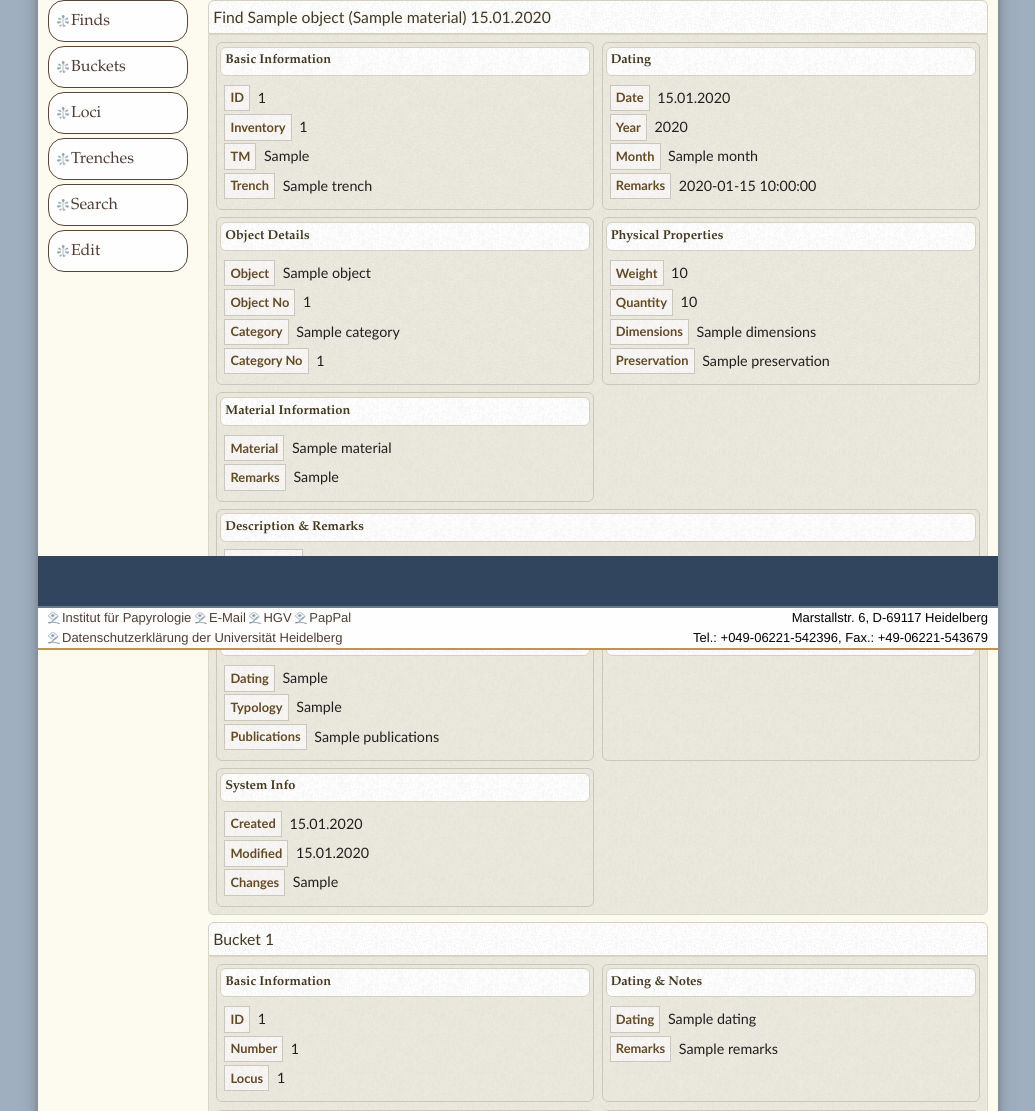
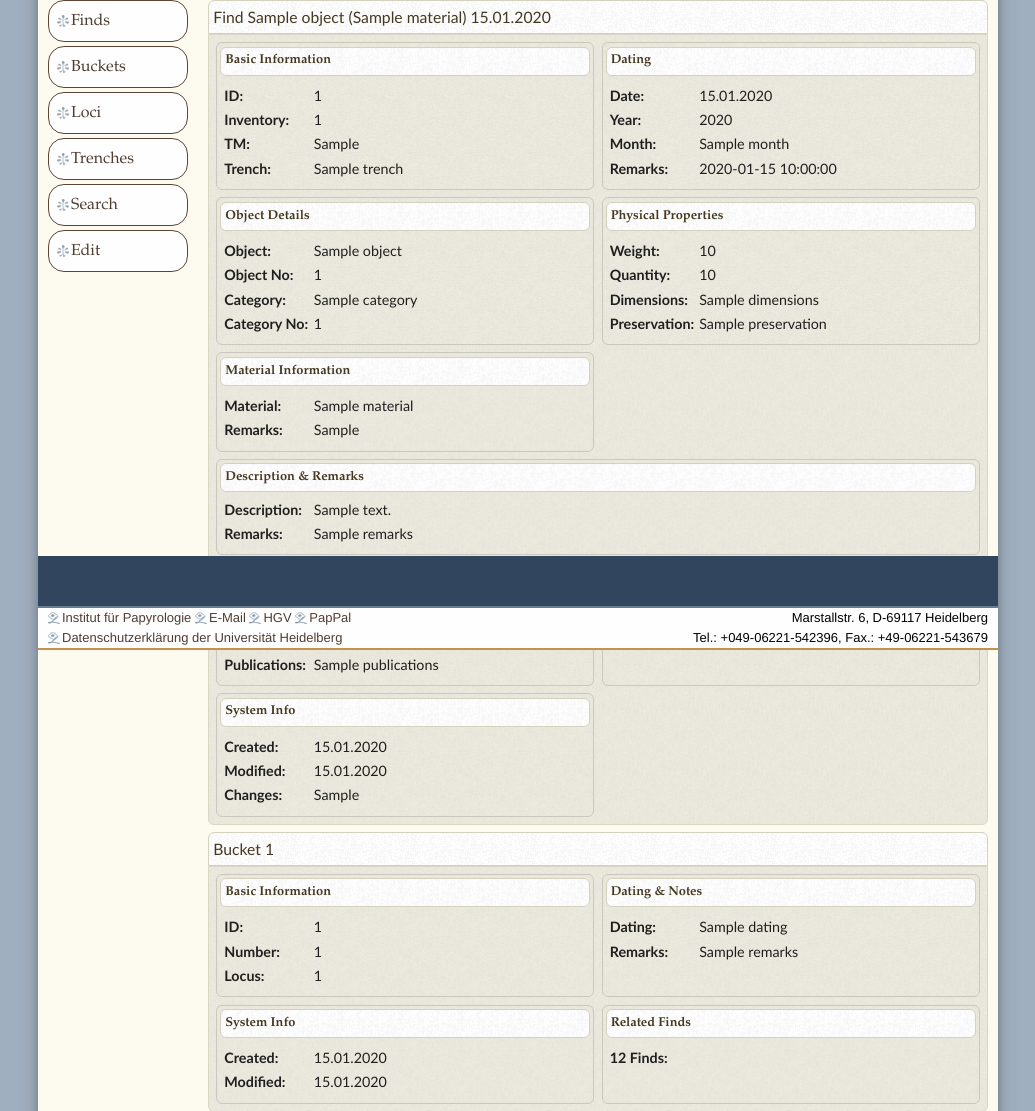
Before and after one commit to Edelweiss/berenike, a Symfony app: template templates/find/show.html.twig in a window 1280 px wide. Shown: the part 150-1261 px from the top of the page, without its empty margins (122-1157 px from the left). Run offline with Twig, Linux system fonts and the light colour scheme; the template is opened without the code that fills it: most values are stand-ins (such as "Sample title", 1, 10 or a date in 2020); some libraries are stand-ins or nearby versions.

Commit message:
layout changes

```diff
--- a/templates/bucket/_bucket.html.twig
+++ b/templates/bucket/_bucket.html.twig
@@ -9,18 +9,18 @@
         <div class="ui-widget ui-widget-content ui-corner-all" style="padding: 0.5em;">
           <h4 class="ui-widget-header ui-corner-all" style="padding: 0.3em; margin: -0.3em -0.3em 0.5em -0.3em; font-size: 0.9em;">Basic Information</h4>
           <div class="ui-helper-clearfix">
-            <p style="margin: 0.2em 0;"><span class="ui-state-default" style="display: inline-block; padding: 0.2em 0.4em; margin-right: 0.3em; font-size: 0.9em;">ID</span> {{ bucket.id }}</p>
-            <p style="margin: 0.2em 0;"><span class="ui-state-default" style="display: inline-block; padding: 0.2em 0.4em; margin-right: 0.3em; font-size: 0.9em;">Number</span> {{ bucket.number }}</p>
-            <p style="margin: 0.2em 0;"><span class="ui-state-default" style="display: inline-block; padding: 0.2em 0.4em; margin-right: 0.3em; font-size: 0.9em;">Locus</span> {{ bucket.locus.id }}</p>
+            <p style="margin: 0.2em 0;"><strong style="display: inline-block; width: 6em;">ID:</strong> {{ bucket.id }}</p>
+            <p style="margin: 0.2em 0;"><strong style="display: inline-block; width: 6em;">Number:</strong> {{ bucket.number }}</p>
+            <p style="margin: 0.2em 0;"><strong style="display: inline-block; width: 6em;">Locus:</strong> {{ bucket.locus.id }}</p>
           </div>
         </div>
 
         <div class="ui-widget ui-widget-content ui-corner-all" style="padding: 0.5em;">
           <h4 class="ui-widget-header ui-corner-all" style="padding: 0.3em; margin: -0.3em -0.3em 0.5em -0.3em; font-size: 0.9em;">Dating & Notes</h4>
           <div class="ui-helper-clearfix">
-            <p style="margin: 0.2em 0;"><span class="ui-state-default" style="display: inline-block; padding: 0.2em 0.4em; margin-right: 0.3em; font-size: 0.9em;">Dating</span> {{ bucket.dating }}</p>
+            <p style="margin: 0.2em 0;"><strong style="display: inline-block; width: 6em;">Dating:</strong> {{ bucket.dating }}</p>
             {% if bucket.remarks %}
-              <p style="margin: 0.2em 0;"><span class="ui-state-default" style="display: inline-block; padding: 0.2em 0.4em; margin-right: 0.3em; font-size: 0.9em;">Remarks</span> {{ bucket.remarks }}</p>
+              <p style="margin: 0.2em 0;"><strong style="display: inline-block; width: 6em;">Remarks:</strong> {{ bucket.remarks }}</p>
             {% endif %}
           </div>
         </div>
@@ -28,8 +28,8 @@
         <div class="ui-widget ui-widget-content ui-corner-all" style="padding: 0.5em;">
           <h4 class="ui-widget-header ui-corner-all" style="padding: 0.3em; margin: -0.3em -0.3em 0.5em -0.3em; font-size: 0.9em;">System Info</h4>
           <div class="ui-helper-clearfix">
-            <p style="margin: 0.2em 0;"><span class="ui-state-default" style="display: inline-block; padding: 0.2em 0.4em; margin-right: 0.3em; font-size: 0.9em;">Created</span> {{ bucket.created|date("d.m.Y") }}</p>
-            <p style="margin: 0.2em 0;"><span class="ui-state-default" style="display: inline-block; padding: 0.2em 0.4em; margin-right: 0.3em; font-size: 0.9em;">Modified</span> {{ bucket.modified|date("d.m.Y") }}</p>
+            <p style="margin: 0.2em 0;"><strong style="display: inline-block; width: 6em;">Created:</strong> {{ bucket.created|date("d.m.Y") }}</p>
+            <p style="margin: 0.2em 0;"><strong style="display: inline-block; width: 6em;">Modified:</strong> {{ bucket.modified|date("d.m.Y") }}</p>
           </div>
         </div>
 
@@ -37,9 +37,7 @@
           <h4 class="ui-widget-header ui-corner-all" style="padding: 0.3em; margin: -0.3em -0.3em 0.5em -0.3em; font-size: 0.9em;">Related Finds</h4>
           <div class="ui-helper-clearfix">
             <p style="margin: 0.2em 0;">
-              <span class="ui-state-default" style="display: inline-block; padding: 0.2em 0.4em; margin-right: 0.3em; font-size: 0.9em;">
-                {{ bucket.finds|length }} Find{% if bucket.finds|length > 1 %}s{% endif %}
-              </span>
+              <strong style="display: inline-block; width: 6em;">{{ bucket.finds|length }} Find{% if bucket.finds|length > 1 %}s{% endif %}:</strong>
               {% for f in bucket.finds %}
                 <a href="{{ path('PapyrillioBerenike_FindShow', {'id': f.id}) }}" class="ui-state-default" style="display: inline-block; padding: 0.2em 0.4em; margin: 0.1em; font-size: 0.9em; text-decoration: none;">{{ f.id }}</a>
               {% endfor %}
--- a/templates/bucket/list.html.twig
+++ b/templates/bucket/list.html.twig
@@ -48,7 +48,7 @@ $(function(){
       {name:'remarks',   index:'remarks',   width:128},
       {name:'created',   index:'created',   width:55, hidden: true},
       {name:'modified',  index:'modified',  width:55, hidden: true},
-      {name:'actions',   index:'actions',   width:55, sortable: false, search: false}
+      {name:'actions',   index:'actions',   width:85, sortable: false, search: false}
     ],
     pager: '#pager',
     rowNum:100,
--- a/templates/excavation/_excavation.html.twig
+++ b/templates/excavation/_excavation.html.twig
@@ -9,11 +9,11 @@
         <div class="ui-widget ui-widget-content ui-corner-all" style="padding: 0.5em;">
           <h4 class="ui-widget-header ui-corner-all" style="padding: 0.3em; margin: -0.3em -0.3em 0.5em -0.3em; font-size: 0.9em;">Location</h4>
           <div class="ui-helper-clearfix">
-            <p style="margin: 0.2em 0;"><span class="ui-state-default" style="display: inline-block; padding: 0.2em 0.4em; margin-right: 0.3em; font-size: 0.9em;">Site</span> {{ excavation.site }}</p>
-            <p style="margin: 0.2em 0;"><span class="ui-state-default" style="display: inline-block; padding: 0.2em 0.4em; margin-right: 0.3em; font-size: 0.9em;">Season</span> {{ excavation.season }}</p>
-            <p style="margin: 0.2em 0;"><span class="ui-state-default" style="display: inline-block; padding: 0.2em 0.4em; margin-right: 0.3em; font-size: 0.9em;">Trench</span> {{ excavation.trench }}</p>
-            <p style="margin: 0.2em 0;"><span class="ui-state-default" style="display: inline-block; padding: 0.2em 0.4em; margin-right: 0.3em; font-size: 0.9em;">Year</span> {{ excavation.year }}</p>
-            <p style="margin: 0.2em 0;"><span class="ui-state-default" style="display: inline-block; padding: 0.2em 0.4em; margin-right: 0.3em; font-size: 0.9em;">Context</span> {{ excavation.context }}</p>
+            <p style="margin: 0.2em 0;"><strong style="display: inline-block; width: 6em;">Site:</strong> {{ excavation.site }}</p>
+            <p style="margin: 0.2em 0;"><strong style="display: inline-block; width: 6em;">Season:</strong> {{ excavation.season }}</p>
+            <p style="margin: 0.2em 0;"><strong style="display: inline-block; width: 6em;">Trench:</strong> {{ excavation.trench }}</p>
+            <p style="margin: 0.2em 0;"><strong style="display: inline-block; width: 6em;">Year:</strong> {{ excavation.year }}</p>
+            <p style="margin: 0.2em 0;"><strong style="display: inline-block; width: 6em;">Context:</strong> {{ excavation.context }}</p>
           </div>
         </div>
 
--- a/templates/find/_find.html.twig
+++ b/templates/find/_find.html.twig
@@ -9,21 +9,21 @@
         <div class="ui-widget ui-widget-content ui-corner-all" style="padding: 0.5em;">
           <h4 class="ui-widget-header ui-corner-all" style="padding: 0.3em; margin: -0.3em -0.3em 0.5em -0.3em; font-size: 0.9em;">Basic Information</h4>
           <div class="ui-helper-clearfix">
-            <p style="margin: 0.2em 0;"><span class="ui-state-default" style="display: inline-block; padding: 0.2em 0.4em; margin-right: 0.3em; font-size: 0.9em;">ID</span> {{ find.id }}</p>
-            <p style="margin: 0.2em 0;"><span class="ui-state-default" style="display: inline-block; padding: 0.2em 0.4em; margin-right: 0.3em; font-size: 0.9em;">Inventory</span> {{ find.inventoryNumber }}</p>
-            <p style="margin: 0.2em 0;"><span class="ui-state-default" style="display: inline-block; padding: 0.2em 0.4em; margin-right: 0.3em; font-size: 0.9em;">TM</span> {{ find.tm }}</p>
-            <p style="margin: 0.2em 0;"><span class="ui-state-default" style="display: inline-block; padding: 0.2em 0.4em; margin-right: 0.3em; font-size: 0.9em;">Trench</span> {{ find.trench }}</p>
+            <p style="margin: 0.2em 0;"><strong style="display: inline-block; width: 6em;">ID:</strong> {{ find.id }}</p>
+            <p style="margin: 0.2em 0;"><strong style="display: inline-block; width: 6em;">Inventory:</strong> {{ find.inventoryNumber }}</p>
+            <p style="margin: 0.2em 0;"><strong style="display: inline-block; width: 6em;">TM:</strong> {{ find.tm }}</p>
+            <p style="margin: 0.2em 0;"><strong style="display: inline-block; width: 6em;">Trench:</strong> {{ find.trench }}</p>
           </div>
         </div>
 
         <div class="ui-widget ui-widget-content ui-corner-all" style="padding: 0.5em;">
           <h4 class="ui-widget-header ui-corner-all" style="padding: 0.3em; margin: -0.3em -0.3em 0.5em -0.3em; font-size: 0.9em;">Dating</h4>
           <div class="ui-helper-clearfix">
-            <p style="margin: 0.2em 0;"><span class="ui-state-default" style="display: inline-block; padding: 0.2em 0.4em; margin-right: 0.3em; font-size: 0.9em;">Date</span> {{ find.date ? find.date|date("d.m.Y") : 'N/A' }}</p>
-            <p style="margin: 0.2em 0;"><span class="ui-state-default" style="display: inline-block; padding: 0.2em 0.4em; margin-right: 0.3em; font-size: 0.9em;">Year</span> {{ find.year }}</p>
-            <p style="margin: 0.2em 0;"><span class="ui-state-default" style="display: inline-block; padding: 0.2em 0.4em; margin-right: 0.3em; font-size: 0.9em;">Month</span> {{ find.month }}</p>
+            <p style="margin: 0.2em 0;"><strong style="display: inline-block; width: 6em;">Date:</strong> {{ find.date ? find.date|date("d.m.Y") : 'N/A' }}</p>
+            <p style="margin: 0.2em 0;"><strong style="display: inline-block; width: 6em;">Year:</strong> {{ find.year }}</p>
+            <p style="margin: 0.2em 0;"><strong style="display: inline-block; width: 6em;">Month:</strong> {{ find.month }}</p>
             {% if find.dateRemarks %}
-              <p style="margin: 0.2em 0;"><span class="ui-state-default" style="display: inline-block; padding: 0.2em 0.4em; margin-right: 0.3em; font-size: 0.9em;">Remarks</span> {{ find.dateRemarks }}</p>
+              <p style="margin: 0.2em 0;"><strong style="display: inline-block; width: 6em;">Remarks:</strong> {{ find.dateRemarks }}</p>
             {% endif %}
           </div>
         </div>
@@ -31,29 +31,29 @@
         <div class="ui-widget ui-widget-content ui-corner-all" style="padding: 0.5em;">
           <h4 class="ui-widget-header ui-corner-all" style="padding: 0.3em; margin: -0.3em -0.3em 0.5em -0.3em; font-size: 0.9em;">Object Details</h4>
           <div class="ui-helper-clearfix">
-            <p style="margin: 0.2em 0;"><span class="ui-state-default" style="display: inline-block; padding: 0.2em 0.4em; margin-right: 0.3em; font-size: 0.9em;">Object</span> {{ find.object }}</p>
-            <p style="margin: 0.2em 0;"><span class="ui-state-default" style="display: inline-block; padding: 0.2em 0.4em; margin-right: 0.3em; font-size: 0.9em;">Object No</span> {{ find.objectNo }}</p>
-            <p style="margin: 0.2em 0;"><span class="ui-state-default" style="display: inline-block; padding: 0.2em 0.4em; margin-right: 0.3em; font-size: 0.9em;">Category</span> {{ find.category }}</p>
-            <p style="margin: 0.2em 0;"><span class="ui-state-default" style="display: inline-block; padding: 0.2em 0.4em; margin-right: 0.3em; font-size: 0.9em;">Category No</span> {{ find.categoryNo }}</p>
+            <p style="margin: 0.2em 0;"><strong style="display: inline-block; width: 6em;">Object:</strong> {{ find.object }}</p>
+            <p style="margin: 0.2em 0;"><strong style="display: inline-block; width: 6em;">Object No:</strong> {{ find.objectNo }}</p>
+            <p style="margin: 0.2em 0;"><strong style="display: inline-block; width: 6em;">Category:</strong> {{ find.category }}</p>
+            <p style="margin: 0.2em 0;"><strong style="display: inline-block; width: 6em;">Category No:</strong> {{ find.categoryNo }}</p>
           </div>
         </div>
 
         <div class="ui-widget ui-widget-content ui-corner-all" style="padding: 0.5em;">
           <h4 class="ui-widget-header ui-corner-all" style="padding: 0.3em; margin: -0.3em -0.3em 0.5em -0.3em; font-size: 0.9em;">Physical Properties</h4>
           <div class="ui-helper-clearfix">
-            <p style="margin: 0.2em 0;"><span class="ui-state-default" style="display: inline-block; padding: 0.2em 0.4em; margin-right: 0.3em; font-size: 0.9em;">Weight</span> {{ find.weight }}</p>
-            <p style="margin: 0.2em 0;"><span class="ui-state-default" style="display: inline-block; padding: 0.2em 0.4em; margin-right: 0.3em; font-size: 0.9em;">Quantity</span> {{ find.quantity }}</p>
-            <p style="margin: 0.2em 0;"><span class="ui-state-default" style="display: inline-block; padding: 0.2em 0.4em; margin-right: 0.3em; font-size: 0.9em;">Dimensions</span> {{ find.dimensions }}</p>
-            <p style="margin: 0.2em 0;"><span class="ui-state-default" style="display: inline-block; padding: 0.2em 0.4em; margin-right: 0.3em; font-size: 0.9em;">Preservation</span> {{ find.preservation }}</p>
+            <p style="margin: 0.2em 0;"><strong style="display: inline-block; width: 6em;">Weight:</strong> {{ find.weight }}</p>
+            <p style="margin: 0.2em 0;"><strong style="display: inline-block; width: 6em;">Quantity:</strong> {{ find.quantity }}</p>
+            <p style="margin: 0.2em 0;"><strong style="display: inline-block; width: 6em;">Dimensions:</strong> {{ find.dimensions }}</p>
+            <p style="margin: 0.2em 0;"><strong style="display: inline-block; width: 6em;">Preservation:</strong> {{ find.preservation }}</p>
           </div>
         </div>
 
         <div class="ui-widget ui-widget-content ui-corner-all" style="padding: 0.5em;">
           <h4 class="ui-widget-header ui-corner-all" style="padding: 0.3em; margin: -0.3em -0.3em 0.5em -0.3em; font-size: 0.9em;">Material Information</h4>
           <div class="ui-helper-clearfix">
-            <p style="margin: 0.2em 0;"><span class="ui-state-default" style="display: inline-block; padding: 0.2em 0.4em; margin-right: 0.3em; font-size: 0.9em;">Material</span> {{ find.material }}</p>
+            <p style="margin: 0.2em 0;"><strong style="display: inline-block; width: 6em;">Material:</strong> {{ find.material }}</p>
             {% if find.materialRemarks %}
-              <p style="margin: 0.2em 0;"><span class="ui-state-default" style="display: inline-block; padding: 0.2em 0.4em; margin-right: 0.3em; font-size: 0.9em;">Remarks</span> {{ find.materialRemarks }}</p>
+              <p style="margin: 0.2em 0;"><strong style="display: inline-block; width: 6em;">Remarks:</strong> {{ find.materialRemarks }}</p>
             {% endif %}
           </div>
         </div>
@@ -62,10 +62,10 @@
           <div class="ui-widget ui-widget-content ui-corner-all" style="padding: 0.5em; grid-column: 1 / -1;">
             <h4 class="ui-widget-header ui-corner-all" style="padding: 0.3em; margin: -0.3em -0.3em 0.5em -0.3em; font-size: 0.9em;">Description & Remarks</h4>
             {% if find.description %}
-              <p style="margin: 0.2em 0;"><span class="ui-state-default" style="display: inline-block; padding: 0.2em 0.4em; margin-right: 0.3em; font-size: 0.9em;">Description</span> {{ find.description }}</p>
+              <p style="margin: 0.2em 0;"><strong style="display: inline-block; width: 6em;">Description:</strong> {{ find.description }}</p>
             {% endif %}
             {% if find.remarks %}
-              <p style="margin: 0.2em 0;"><span class="ui-state-default" style="display: inline-block; padding: 0.2em 0.4em; margin-right: 0.3em; font-size: 0.9em;">Remarks</span> {{ find.remarks }}</p>
+              <p style="margin: 0.2em 0;"><strong style="display: inline-block; width: 6em;">Remarks:</strong> {{ find.remarks }}</p>
             {% endif %}
           </div>
         {% endif %}
@@ -73,9 +73,9 @@
         <div class="ui-widget ui-widget-content ui-corner-all" style="padding: 0.5em;">
           <h4 class="ui-widget-header ui-corner-all" style="padding: 0.3em; margin: -0.3em -0.3em 0.5em -0.3em; font-size: 0.9em;">References</h4>
           <div class="ui-helper-clearfix">
-            <p style="margin: 0.2em 0;"><span class="ui-state-default" style="display: inline-block; padding: 0.2em 0.4em; margin-right: 0.3em; font-size: 0.9em;">Dating</span> {{ find.datingAbsolute }}</p>
-            <p style="margin: 0.2em 0;"><span class="ui-state-default" style="display: inline-block; padding: 0.2em 0.4em; margin-right: 0.3em; font-size: 0.9em;">Typology</span> {{ find.typologyReference }}</p>
-            <p style="margin: 0.2em 0;"><span class="ui-state-default" style="display: inline-block; padding: 0.2em 0.4em; margin-right: 0.3em; font-size: 0.9em;">Publications</span> {{ find.publications }}</p>
+            <p style="margin: 0.2em 0;"><strong style="display: inline-block; width: 6em;">Dating:</strong> {{ find.datingAbsolute }}</p>
+            <p style="margin: 0.2em 0;"><strong style="display: inline-block; width: 6em;">Typology:</strong> {{ find.typologyReference }}</p>
+            <p style="margin: 0.2em 0;"><strong style="display: inline-block; width: 6em;">Publications:</strong> {{ find.publications }}</p>
           </div>
         </div>
 
@@ -85,9 +85,7 @@
             {% if find.findSpecialists|length > 0 %}
               {% for fs in find.findSpecialists %}
                 <p style="margin: 0.2em 0;">
-                  <span class="ui-state-default" style="display: inline-block; padding: 0.2em 0.4em; margin-right: 0.3em; font-size: 0.9em;">
-                    {% if fs.speciality %}{{ fs.speciality }}{% else %}Specialist{% endif %}
-                  </span>
+                  <strong style="display: inline-block; width: 6em;">{% if fs.speciality %}{{ fs.speciality }}:{% else %}Specialist:{% endif %}</strong>
                   {{ fs.specialist.name }}{% if fs.year %} ({{ fs.year }}){% endif %}
                 </p>
               {% endfor %}
@@ -100,10 +98,10 @@
         <div class="ui-widget ui-widget-content ui-corner-all" style="padding: 0.5em;">
           <h4 class="ui-widget-header ui-corner-all" style="padding: 0.3em; margin: -0.3em -0.3em 0.5em -0.3em; font-size: 0.9em;">System Info</h4>
           <div class="ui-helper-clearfix">
-            <p style="margin: 0.2em 0;"><span class="ui-state-default" style="display: inline-block; padding: 0.2em 0.4em; margin-right: 0.3em; font-size: 0.9em;">Created</span> {{ find.created|date("d.m.Y") }}</p>
-            <p style="margin: 0.2em 0;"><span class="ui-state-default" style="display: inline-block; padding: 0.2em 0.4em; margin-right: 0.3em; font-size: 0.9em;">Modified</span> {{ find.modified|date("d.m.Y") }}</p>
+            <p style="margin: 0.2em 0;"><strong style="display: inline-block; width: 6em;">Created:</strong> {{ find.created|date("d.m.Y") }}</p>
+            <p style="margin: 0.2em 0;"><strong style="display: inline-block; width: 6em;">Modified:</strong> {{ find.modified|date("d.m.Y") }}</p>
             {% if find.rebuildChanges %}
-              <p style="margin: 0.2em 0;"><span class="ui-state-default" style="display: inline-block; padding: 0.2em 0.4em; margin-right: 0.3em; font-size: 0.9em;">Changes</span> {{ find.rebuildChanges }}</p>
+              <p style="margin: 0.2em 0;"><strong style="display: inline-block; width: 6em;">Changes:</strong> {{ find.rebuildChanges }}</p>
             {% endif %}
           </div>
         </div>
--- a/templates/locus/_locus.html.twig
+++ b/templates/locus/_locus.html.twig
@@ -9,17 +9,17 @@
         <div class="ui-widget ui-widget-content ui-corner-all" style="padding: 0.5em;">
           <h4 class="ui-widget-header ui-corner-all" style="padding: 0.3em; margin: -0.3em -0.3em 0.5em -0.3em; font-size: 0.9em;">Basic Information</h4>
           <div class="ui-helper-clearfix">
-            <p style="margin: 0.2em 0;"><span class="ui-state-default" style="display: inline-block; padding: 0.2em 0.4em; margin-right: 0.3em; font-size: 0.9em;">ID</span> {{ locus.id }}</p>
-            <p style="margin: 0.2em 0;"><span class="ui-state-default" style="display: inline-block; padding: 0.2em 0.4em; margin-right: 0.3em; font-size: 0.9em;">Number</span> {{ locus.number }}</p>
+            <p style="margin: 0.2em 0;"><strong style="display: inline-block; width: 6em;">ID:</strong> {{ locus.id }}</p>
+            <p style="margin: 0.2em 0;"><strong style="display: inline-block; width: 6em;">Number:</strong> {{ locus.number }}</p>
           </div>
         </div>
 
         <div class="ui-widget ui-widget-content ui-corner-all" style="padding: 0.5em;">
           <h4 class="ui-widget-header ui-corner-all" style="padding: 0.3em; margin: -0.3em -0.3em 0.5em -0.3em; font-size: 0.9em;">Location</h4>
           <div class="ui-helper-clearfix">
-            <p style="margin: 0.2em 0;"><span class="ui-state-default" style="display: inline-block; padding: 0.2em 0.4em; margin-right: 0.3em; font-size: 0.9em;">Site</span> {{ locus.excavation.site }}</p>
-            <p style="margin: 0.2em 0;"><span class="ui-state-default" style="display: inline-block; padding: 0.2em 0.4em; margin-right: 0.3em; font-size: 0.9em;">Season</span> {{ locus.excavation.season }}</p>
-            <p style="margin: 0.2em 0;"><span class="ui-state-default" style="display: inline-block; padding: 0.2em 0.4em; margin-right: 0.3em; font-size: 0.9em;">Trench</span> {{ locus.excavation.trench }}</p>
+            <p style="margin: 0.2em 0;"><strong style="display: inline-block; width: 6em;">Site:</strong> {{ locus.excavation.site }}</p>
+            <p style="margin: 0.2em 0;"><strong style="display: inline-block; width: 6em;">Season:</strong> {{ locus.excavation.season }}</p>
+            <p style="margin: 0.2em 0;"><strong style="display: inline-block; width: 6em;">Trench:</strong> {{ locus.excavation.trench }}</p>
           </div>
         </div>
 
@@ -37,8 +37,8 @@
         <div class="ui-widget ui-widget-content ui-corner-all" style="padding: 0.5em;">
           <h4 class="ui-widget-header ui-corner-all" style="padding: 0.3em; margin: -0.3em -0.3em 0.5em -0.3em; font-size: 0.9em;">System Info</h4>
           <div class="ui-helper-clearfix">
-            <p style="margin: 0.2em 0;"><span class="ui-state-default" style="display: inline-block; padding: 0.2em 0.4em; margin-right: 0.3em; font-size: 0.9em;">Created</span> {{ locus.created|date("d.m.Y") }}</p>
-            <p style="margin: 0.2em 0;"><span class="ui-state-default" style="display: inline-block; padding: 0.2em 0.4em; margin-right: 0.3em; font-size: 0.9em;">Modified</span> {{ locus.modified|date("d.m.Y") }}</p>
+            <p style="margin: 0.2em 0;"><strong style="display: inline-block; width: 6em;">Created:</strong> {{ locus.created|date("d.m.Y") }}</p>
+            <p style="margin: 0.2em 0;"><strong style="display: inline-block; width: 6em;">Modified:</strong> {{ locus.modified|date("d.m.Y") }}</p>
           </div>
         </div>
 
```
